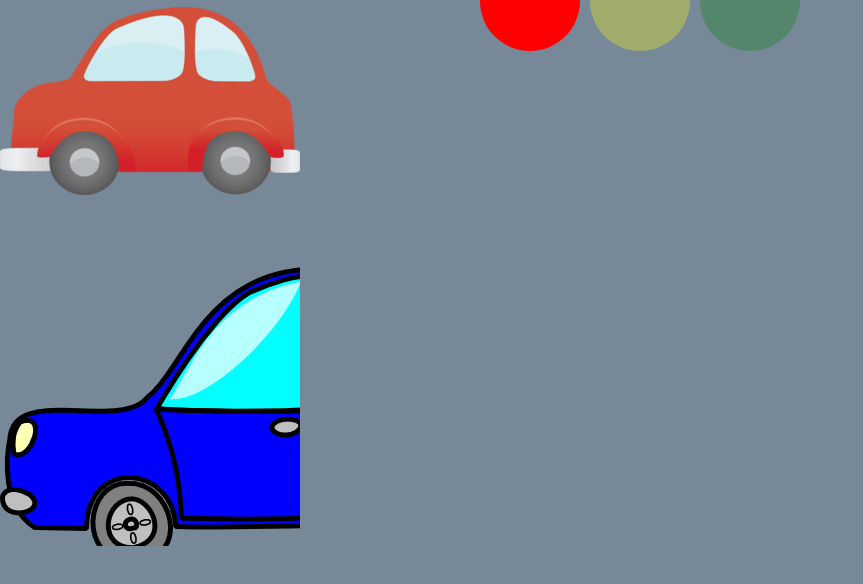
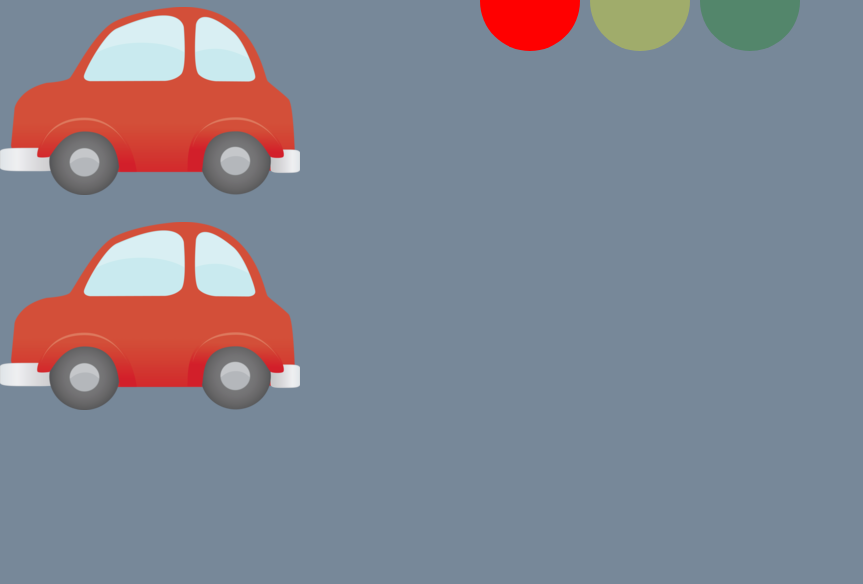
Before and after one commit to jessdevine10/jessdevine10.github.io, a plain HTML site: page finalproject.htm in a window 1280 px wide. Shown: the part 134-718 px from the top of the page, without its empty margins (0-863 px from the left). Drawn offline with nearby package versions, Linux system fonts and the light colour scheme.

Commit message:
doing the same car lol

```diff
--- a/style2.css
+++ b/style2.css
@@ -18,8 +18,8 @@ div {
 }
 
 .blue {
-    background-image: url("bluecar.png");
-    top: 400px;
+    background-image: url("car.png");
+    top: 300px;
 }
 
 body {
```
Also changed, not shown: blackcar.png (deleted), bluecar.png (deleted).
